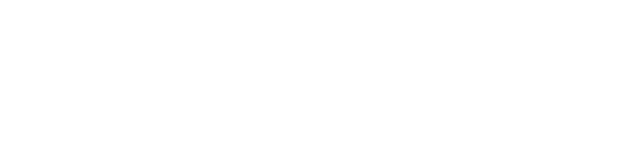
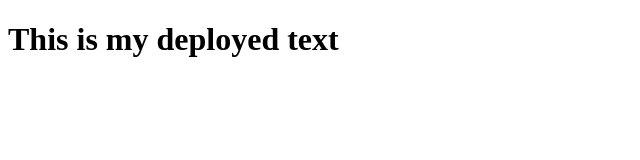
Before and after one commit to soniah13/testingGit, a plain HTML site: page index.html in a window 1280 px wide. Shown: the whole page, without its empty margins (0-640 px from the left). Drawn offline with Linux system fonts and the light colour scheme.

Commit message:
add text for deployment testing

```diff
--- a/index.html
+++ b/index.html
@@ -6,6 +6,6 @@
     <title>Github</title>
 </head>
 <body>
-
+    <h1>This is my deployed text</h1>
 </body>
 </html>
```
Also changed, not shown: 1 other file.
